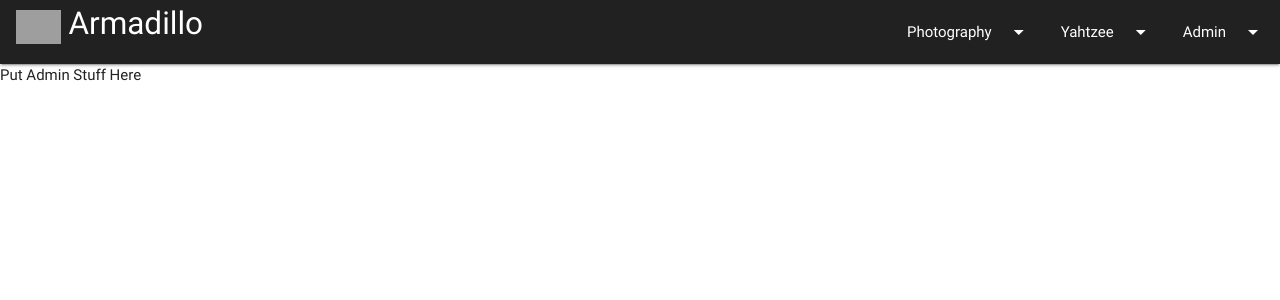
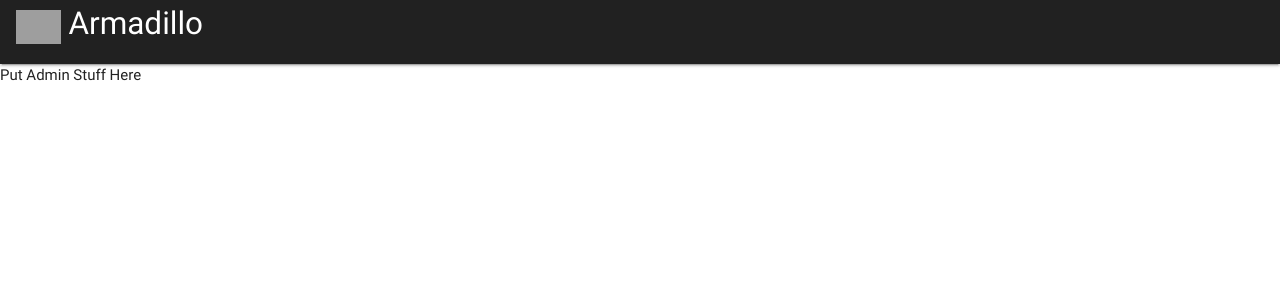
Before and after one commit to WampiFlampi/gincoid, a Flask app: template templates/index.html in a window 1280 px wide. Shown: the top 300 px of the page. Run offline with Flask 2, Linux system fonts and the light colour scheme; the template is opened without the code that fills it, so the values that code supplies are empty; parts of the project's set-up code (start-up, migrations or seed data) failed here and were passed over; some libraries are stand-ins or nearby versions; grey boxes are pictures that could not be loaded.

Commit message:
Update index.html

```diff
--- a/templates/index.html
+++ b/templates/index.html
@@ -18,11 +18,8 @@
 </ul>
 <nav>
   <div class="nav-wrapper grey darken-4">
-    <a href="/" class="brand-logo">&nbsp; <img alt="Ginkoid Studios Logo" src="https://imgur.com/3qNjhsj.png" style="margin-top:10px" width="45"> <span style="position:relative;top:-10px">Armadillo</span> &nbsp;</a>
+    <a href="armadilloweb.me" class="brand-logo">&nbsp; <img alt="Ginkoid Studios Logo" src="https://imgur.com/3qNjhsj.png" style="margin-top:10px" width="45"> <span style="position:relative;top:-10px">Armadillo</span> &nbsp;</a>
     <ul class="right hide-on-med-and-down">
-      <li><a class="dropdown-button" href="#!" data-activates="dropdown2" data-hover="true" data-beloworigin="true">Photography<i class="material-icons right">arrow_drop_down</i></a></li>
-      <li><a class="dropdown-button" href="#!" data-activates="dropdown1" data-hover="true" data-beloworigin="true">Yahtzee<i class="material-icons right">arrow_drop_down</i></a></li>
-      <li><a class="dropdown-button" href="#!" data-activates="dropdown3" data-hover="true" data-beloworigin="true">Admin<i class="material-icons right">arrow_drop_down</i></a></li>
     </ul>
   </div>
 </nav>
```
